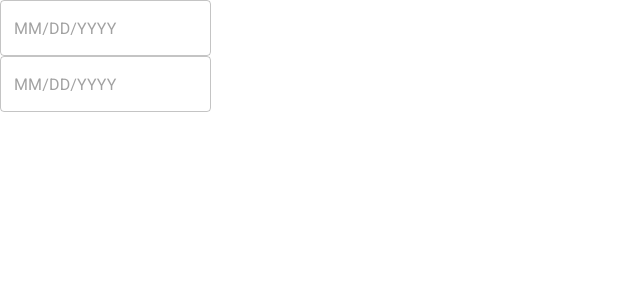
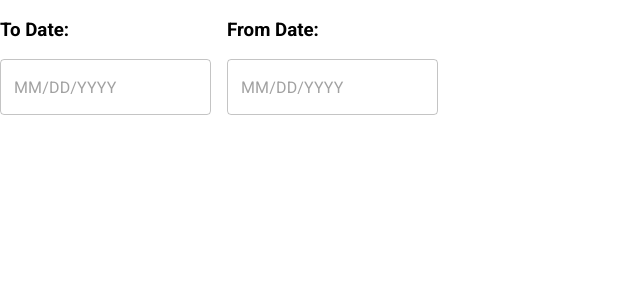
Before and after one commit to zeagle848/TRIPCO-POC, a React (Create React App) app: page / in a window 1280 px wide. Shown: the top 300 px of the page, without its empty margins (0-640 px from the left). Built offline with nearby package versions, Linux system fonts and the light colour scheme.

Commit message:
Created to and from date selector

```diff
--- a/src/App.css
+++ b/src/App.css
@@ -10,3 +10,14 @@
 body.modal-open {
   overflow: hidden;
 }
+
+/* BODY STYLING */
+
+.date-selector-container{
+  display: flex;
+  flex-direction: row;
+}
+
+.date-selector-element{
+  margin-right: 1rem;
+}
--- a/src/components/body/property/room/booking_info/booking_info_components/date_selector.js
+++ b/src/components/body/property/room/booking_info/booking_info_components/date_selector.js
@@ -1,16 +1,27 @@
 import { DatePicker } from '@mui/x-date-pickers';
 import { LocalizationProvider } from '@mui/x-date-pickers/LocalizationProvider';
 import { AdapterDayjs } from '@mui/x-date-pickers/AdapterDayjs';
+import { useState } from 'react';
+import dayjs from 'dayjs';
 
 export function DateSelector(){
+    const [minDate, setMinDate] = useState(dayjs());
+    const [maxDate, setMaxDate] = useState(null);
+
     return(
         <LocalizationProvider dateAdapter={AdapterDayjs}>
-            <div>
-                <div>
-                    <DatePicker />
+            <div className='date-selector-container'>
+                <div className='date-selector-element'>
+                    <h3>
+                        To Date:
+                    </h3>
+                    <DatePicker disablePast maxDate={maxDate || undefined} onChange={(newValue) => setMinDate(newValue)}/>
                 </div>
-                <div>
-                    <DatePicker />
+                <div className='date-selector-element'>
+                    <h3>
+                        From Date:
+                    </h3>
+                    <DatePicker disablePast minDate={minDate} onChange={(newValue) => setMaxDate(newValue)}/>
                 </div>
             </div>
         </LocalizationProvider>
```
